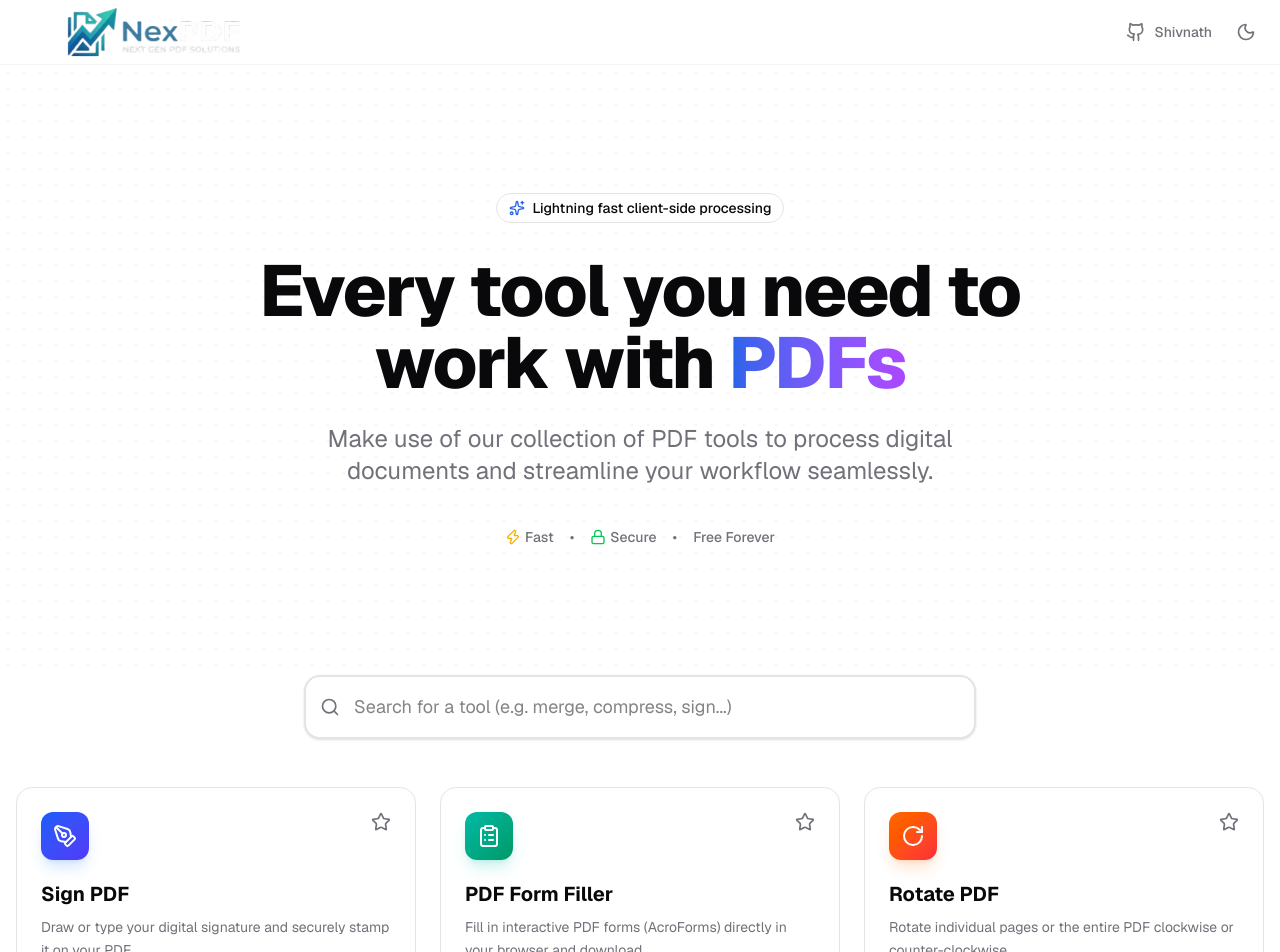
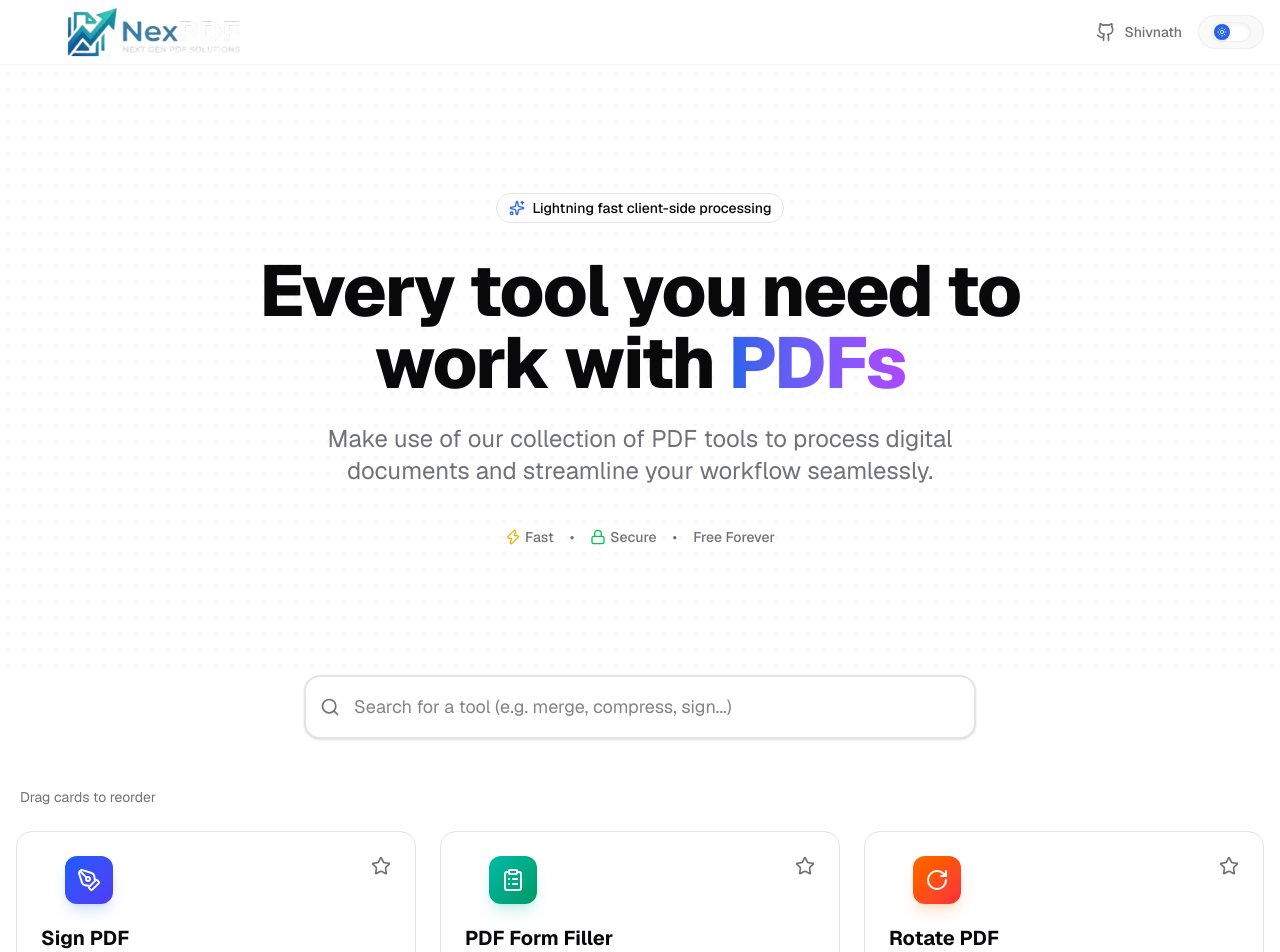
Before and after one commit to Shivnath-sharma/NexPDF, a Next.js app in the folder frontend/: page / in a window 1280 px wide. Shown: the top 952 px of the page. Built offline with nearby package versions, Linux system fonts and the light colour scheme.

Commit message:
style: move styled theme toggle pill into the navbar

```diff
--- a/frontend/src/components/Navbar.tsx
+++ b/frontend/src/components/Navbar.tsx
@@ -52,17 +52,27 @@ export function Navbar() {
 
           <button
             onClick={() => setTheme(resolvedTheme === "dark" ? "light" : "dark")}
-            className="inline-flex items-center justify-center rounded-md p-2 text-muted-foreground hover:bg-muted hover:text-foreground transition-colors"
+            className="flex items-center justify-center gap-2 rounded-full bg-muted/50 border border-border/50 px-3 py-1.5 hover:bg-muted transition-colors group"
             aria-label="Toggle dark mode"
           >
             {mounted ? (
-              resolvedTheme === "dark" ? (
-                <Sun className="h-5 w-5" />
-              ) : (
-                <Moon className="h-5 w-5" />
-              )
+              <>
+                <div className="relative flex h-5 w-10 items-center rounded-full bg-background border border-border/50 shadow-inner">
+                  <div
+                    className={`absolute left-0.5 flex h-4 w-4 items-center justify-center rounded-full bg-primary text-primary-foreground shadow-sm transition-transform duration-300 ${
+                      resolvedTheme === "dark" ? "translate-x-5" : "translate-x-0"
+                    }`}
+                  >
+                    {resolvedTheme === "dark" ? (
+                      <Moon className="h-2.5 w-2.5" />
+                    ) : (
+                      <Sun className="h-2.5 w-2.5" />
+                    )}
+                  </div>
+                </div>
+              </>
             ) : (
-              <div className="h-5 w-5" />
+              <div className="h-5 w-10 opacity-0" />
             )}
           </button>
         </div>
--- a/frontend/src/components/ToolsGrid.tsx
+++ b/frontend/src/components/ToolsGrid.tsx
@@ -1,20 +1,47 @@
 'use client';
 
-import { useState, useEffect } from 'react';
+import { useState, useEffect, useRef } from 'react';
 import Link from 'next/link';
-import { Search, Star } from 'lucide-react';
+import { Search, Star, GripHorizontal } from 'lucide-react';
 import { TOOLS } from '@/config/tools';
 
 // Extracted ToolCard to reuse for both Favourites and All Tools grids
-function ToolCard({ tool, isFavourite, toggleFavourite }: { tool: any, isFavourite: boolean, toggleFavourite: (href: string, e: React.MouseEvent) => void }) {
+function ToolCard({
+  tool,
+  isFavourite,
+  toggleFavourite,
+  draggable,
+  onDragStart,
+  onDragOver,
+  onDrop
+}: {
+  tool: any;
+  isFavourite: boolean;
+  toggleFavourite: (href: string, e: React.MouseEvent) => void;
+  draggable?: boolean;
+  onDragStart?: (e: React.DragEvent, href: string) => void;
+  onDragOver?: (e: React.DragEvent) => void;
+  onDrop?: (e: React.DragEvent, href: string) => void;
+}) {
   const IconComponent = tool.icon;
 
   return (
     <Link
       href={tool.href}
-      className="group relative flex flex-col justify-between overflow-hidden rounded-2xl bg-card p-6 border border-border transition-all duration-300 w-full sm:w-[calc(50%-12px)] lg:w-[calc(33.333%-16px)] max-w-[420px] hover:shadow-2xl hover:-translate-y-2 hover:border-primary/50 dark:hover:shadow-[0_8px_30px_rgba(255,255,255,0.08)]"
+      draggable={draggable}
+      onDragStart={(e) => onDragStart?.(e, tool.href)}
+      onDragOver={onDragOver}
+      onDrop={(e) => onDrop?.(e, tool.href)}
+      className={`group relative flex flex-col justify-between overflow-hidden rounded-2xl bg-card p-6 border border-border transition-all duration-300 w-full sm:w-[calc(50%-12px)] lg:w-[calc(33.333%-16px)] max-w-[420px] hover:shadow-2xl hover:-translate-y-2 hover:border-primary/50 dark:hover:shadow-[0_8px_30px_rgba(255,255,255,0.08)] ${draggable ? 'cursor-grab active:cursor-grabbing' : ''}`}
     >
       <div className={`absolute top-0 right-0 w-32 h-32 bg-gradient-to-br ${tool.color} rounded-full blur-3xl opacity-0 group-hover:opacity-20 transition-opacity duration-500 -mr-10 -mt-10`}></div>
+
+      {/* Drag Handle (visual only, HTML5 drag works on the whole card) */}
+      {draggable && (
+        <div className="absolute top-4 left-4 z-10 p-2 text-muted-foreground opacity-0 group-hover:opacity-100 transition-opacity">
+          <GripHorizontal className="h-4 w-4" />
+        </div>
+      )}
 
       {/* Favourite Button */}
       <button
@@ -28,7 +55,7 @@ function ToolCard({ tool, isFavourite, toggleFavourite }: { tool: any, isFavouri
       </button>
 
       <div>
-        <div className={`inline-flex items-center justify-center rounded-xl bg-gradient-to-br ${tool.color} p-3 mb-5 text-white shadow-lg ${tool.shadow} transform group-hover:scale-110 transition-transform duration-300`}>
+        <div className={`inline-flex items-center justify-center rounded-xl bg-gradient-to-br ${tool.color} p-3 mb-5 text-white shadow-lg ${tool.shadow} transform group-hover:scale-110 transition-transform duration-300 ${draggable ? 'ml-6' : ''}`}>
           <IconComponent size={24} />
         </div>
         <h3 className="text-xl font-bold mb-2 group-hover:text-primary transition-colors pr-8">
@@ -49,15 +76,33 @@ function ToolCard({ tool, isFavourite, toggleFavourite }: { tool: any, isFavouri
 export function ToolsGrid() {
   const [query, setQuery] = useState('');
   const [favourites, setFavourites] = useState<string[]>([]);
+  const [orderedTools, setOrderedTools] = useState(TOOLS);
   const [mounted, setMounted] = useState(false);
+
+  const draggedItemRef = useRef<string | null>(null);
 
   useEffect(() => {
     setMounted(true);
     try {
-      const stored = localStorage.getItem('nexpdf_favourites');
-      if (stored) setFavourites(JSON.parse(stored));
+      const storedFavs = localStorage.getItem('nexpdf_favourites');
+      if (storedFavs) setFavourites(JSON.parse(storedFavs));
+
+      const storedOrder = localStorage.getItem('nexpdf_tool_order');
+      if (storedOrder) {
+        const orderArray = JSON.parse(storedOrder);
+        // Reconstruct tools based on saved order hrefs, appending any new tools not in the saved order
+        const sorted = [...TOOLS].sort((a, b) => {
+          const idxA = orderArray.indexOf(a.href);
+          const idxB = orderArray.indexOf(b.href);
+          if (idxA === -1 && idxB === -1) return 0;
+          if (idxA === -1) return 1;
+          if (idxB === -1) return -1;
+          return idxA - idxB;
+        });
+        setOrderedTools(sorted);
+      }
     } catch (e) {
-      console.error('Failed to load favourites', e);
+      console.error('Failed to load preferences', e);
     }
   }, []);
 
@@ -79,14 +124,65 @@ export function ToolsGrid() {
     });
   };
 
-  const filteredTools = TOOLS.filter(tool =>
+  // --- Drag and Drop Handlers ---
+  const handleDragStart = (e: React.DragEvent, href: string) => {
+    draggedItemRef.current = href;
+    e.dataTransfer.effectAllowed = 'move';
+    // Small delay to allow the drag image to be generated before we might add styling
+    setTimeout(() => {
+      const target = e.target as HTMLElement;
+      target.style.opacity = '0.5';
+    }, 0);
+  };
+
+  const handleDragOver = (e: React.DragEvent) => {
+    e.preventDefault(); // Necessary to allow dropping
+    e.dataTransfer.dropEffect = 'move';
+  };
+
+  const handleDrop = (e: React.DragEvent, targetHref: string) => {
+    e.preventDefault();
+    const sourceHref = draggedItemRef.current;
+
+    // Reset opacity of source
+    const items = document.querySelectorAll('[draggable="true"]');
+    items.forEach(item => {
+      (item as HTMLElement).style.opacity = '1';
+    });
+
+    if (!sourceHref || sourceHref === targetHref) return;
+
+    setOrderedTools(prev => {
+      const sourceIndex = prev.findIndex(t => t.href === sourceHref);
+      const targetIndex = prev.findIndex(t => t.href === targetHref);
+
+      if (sourceIndex === -1 || targetIndex === -1) return prev;
+
+      const newOrder = [...prev];
+      const [movedItem] = newOrder.splice(sourceIndex, 1);
+      newOrder.splice(targetIndex, 0, movedItem);
+
+      // Save new order to localStorage
+      try {
+        localStorage.setItem('nexpdf_tool_order', JSON.stringify(newOrder.map(t => t.href)));
+      } catch (err) {}
+
+      return newOrder;
+    });
+
+    draggedItemRef.current = null;
+  };
+
+  // ------------------------------
+
+  const filteredTools = orderedTools.filter(tool =>
     tool.name.toLowerCase().includes(query.toLowerCase()) ||
     tool.description.toLowerCase().includes(query.toLowerCase())
   );
 
-  const favouriteTools = TOOLS.filter(tool => favourites.includes(tool.href));
+  const favouriteTools = orderedTools.filter(tool => favourites.includes(tool.href));
 
-  // If not mounted yet to avoid hydration mismatch, just render the main grid without favourites
+  // If not mounted yet to avoid hydration mismatch, just render the main grid without favourites/custom order
   if (!mounted) {
     return (
       <section className="w-full max-w-7xl px-4 pb-24 flex flex-col items-center">
@@ -103,13 +199,15 @@ export function ToolsGrid() {
           />
         </div>
         <div className="flex flex-wrap justify-center gap-6 w-full">
-          {filteredTools.map((tool) => (
+          {TOOLS.map((tool) => (
             <ToolCard key={tool.href} tool={tool} isFavourite={false} toggleFavourite={() => {}} />
           ))}
         </div>
       </section>
     );
   }
+
+  const isSearching = query.length > 0;
 
   return (
     <section className="w-full max-w-7xl px-4 pb-24 flex flex-col items-center">
@@ -128,7 +226,7 @@ export function ToolsGrid() {
       </div>
 
       {/* Favourites Grid (Only show if not searching and has favourites) */}
-      {!query && favouriteTools.length > 0 && (
+      {!isSearching && favouriteTools.length > 0 && (
         <div className="w-full mb-16">
           <div className="flex items-center gap-2 mb-6 ml-2">
             <Star className="h-6 w-6 text-yellow-400 fill-yellow-400" />
@@ -141,16 +239,23 @@ export function ToolsGrid() {
                 tool={tool}
                 isFavourite={true}
                 toggleFavourite={toggleFavourite}
+                // Reordering favourites can be confusing, keep it simple for now
               />
             ))}
           </div>
         </div>
       )}
 
-      {/* All Tools Section Header (Only if not searching and has favourites) */}
-      {!query && favouriteTools.length > 0 && (
+      {/* All Tools Section Header */}
+      {!isSearching && favouriteTools.length > 0 && (
         <div className="w-full flex items-center mb-6 ml-2">
           <h2 className="text-2xl font-bold">All Tools</h2>
+          <span className="ml-4 text-sm text-muted-foreground">Drag cards to reorder</span>
+        </div>
+      )}
+      {!isSearching && favouriteTools.length === 0 && (
+        <div className="w-full flex items-center mb-6 ml-2">
+           <span className="text-sm text-muted-foreground">Drag cards to reorder</span>
         </div>
       )}
 
@@ -163,6 +268,10 @@ export function ToolsGrid() {
               tool={tool}
               isFavourite={favourites.includes(tool.href)}
               toggleFavourite={toggleFavourite}
+              draggable={!isSearching} // Only allow dragging when not searching
+              onDragStart={handleDragStart}
+              onDragOver={handleDragOver}
+              onDrop={handleDrop}
             />
           ))}
         </div>
```
Also changed, not shown: 1 other file (tests, documents, lock files or other folders).
